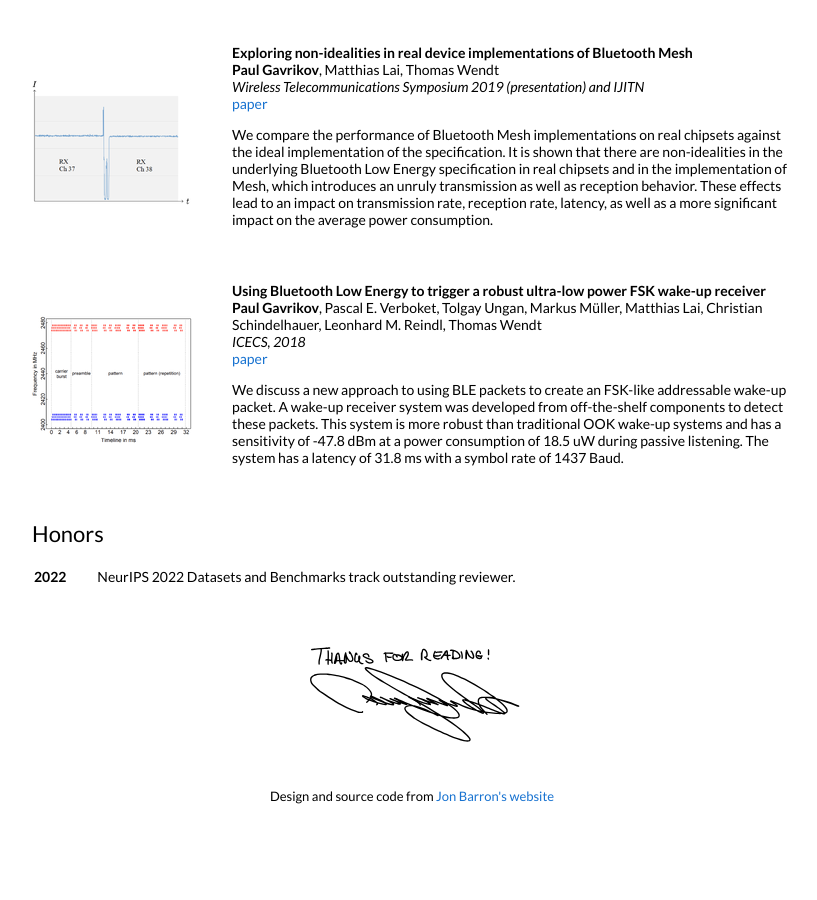
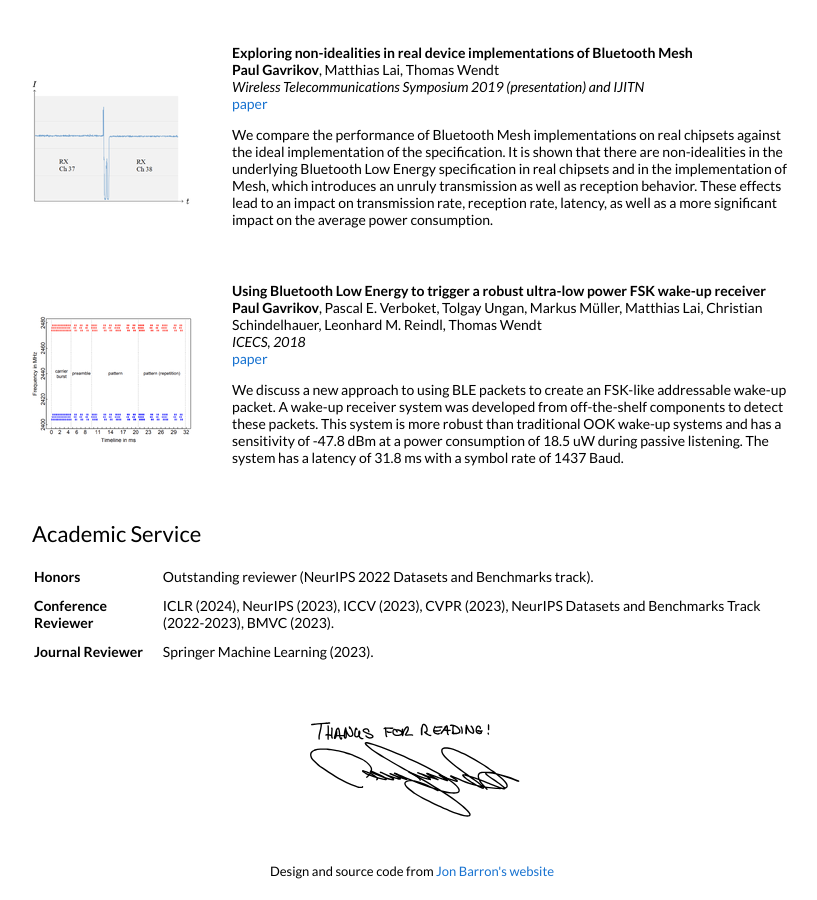
Before and after one commit to paulgavrikov/paulgavrikov.github.io, a Jekyll site: the page built from _posts/2018-05-15-intro.markdown, in a window 1280 px wide and 900 px high, scrolled down 2979 px. Shown: the whole window, without its empty margins (228-1045 px from the left). Built offline with Jekyll 4.4.1, drawn with Linux system fonts in a browser that asks for light colours; before the commit the page ends 3804 px from its top, so only the background shows below that.

Commit message:
adding reviewer section

```diff
--- a/_layouts/default.html
+++ b/_layouts/default.html
@@ -113,13 +113,21 @@
         <table style="width:100%;border:0px;border-spacing:0px;border-collapse:separate;margin-right:auto;margin-left:auto;">
           <tr>
             <td style="padding:2.5%;width:100%;vertical-align:middle">
-              <h2>Honors</h2>
+              <h2>Academic Service</h2>
               <p></p>
               <table id="news-table" style="width: 100%;">
                 <tr>
-                    <td><b>2022</b></td>
-                    <td>NeurIPS 2022 Datasets and Benchmarks track outstanding reviewer.</td>
+                    <td><b>Honors</b></td>
+                    <td>Outstanding reviewer (NeurIPS 2022 Datasets and Benchmarks track).</td>
                 </tr>
+                <tr>
+                  <td><b>Conference Reviewer</b></td>
+                  <td>ICLR (2024), NeurIPS (2023), ICCV (2023), CVPR (2023), NeurIPS Datasets and Benchmarks Track (2022-2023), BMVC (2023).</td>
+              </tr>
+              <tr>
+                <td><b>Journal Reviewer</b></td>
+                <td>Springer Machine Learning (2023).</td>
+            </tr>
             </table>
             </td>
           </tr>
```
